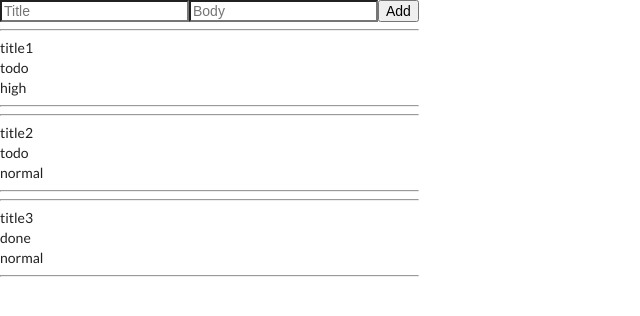
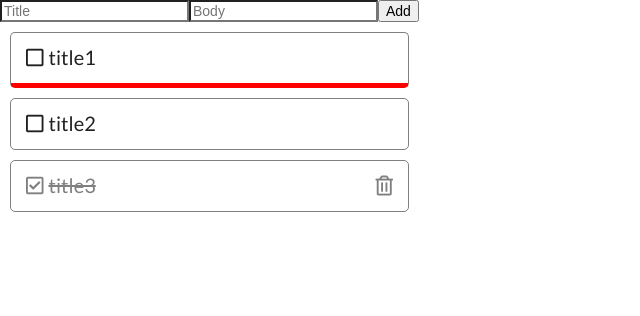
Before and after one commit to queuestack/react-todo, a React (Create React App) app: page / in a window 1280 px wide. Shown: the top 316 px of the page, without its empty margins (0-640 px from the left). Built offline with nearby package versions, Linux system fonts and the light colour scheme.

Commit message:
style: Add styled components to Task component

```diff
--- a/src/comoponents/Task.js
+++ b/src/comoponents/Task.js
@@ -1,26 +1,66 @@
 import React from 'react'
 import { connect } from 'react-redux'
+import styled, { css } from 'styled-components'
 
-import { clickTask } from '../store/actions'
-import { formatDate } from '../utils/helpers';
+import { clickTask, toggleTask, removeTask } from '../store/actions'
 
+const TaskContainer = styled.div`
+    border: 1px solid gray;
+    border-radius: 5px;
+    margin: 10px;
+
+    ${props => props.priority === 'high' && css`
+        border-bottom: 5px solid red
+    `}
+`
+const DoneTask = styled.div`
+    color: gray;
+    text-decoration: line-through;
+    padding: 10px;
+    font-size: 20px;
+`
+const TodoTask = styled.div`
+    padding: 10px;
+    font-size: 20px;
+`
 const Task = (props) => {
     const { dispatch, index, task } = props
-    const { title, body, dueDate, priority, done } = task
-    const { year, month, day, hour, minute, second } = formatDate(dueDate)
+    const { title, priority, done } = task
 
     return (
-        <div>
-            <hr/>
-            {
-                <div onClick={() => dispatch(clickTask(index))}>
-                    <div>{title}</div>
-                    <div>{done ? 'done' : 'todo'}</div>
-                    <div>{priority}</div>
-                </div>
-            }
-            <hr/>
-        </div>
+        <TaskContainer
+            priority={priority}
+            onClick={() => dispatch(clickTask(index))}
+        >
+            {done
+            ?
+            <DoneTask>
+                <i
+                    class="far fa-check-square"
+                    style={{margin: '5px'}}
+                    onClick={() => dispatch(toggleTask(index))}
+                />
+                <span>
+                    {title}
+                </span>
+                <i
+                    class="far fa-trash-alt"
+                    style={{margin: '5px', float: 'right'}}
+                    onClick={() => dispatch(removeTask(index))}
+                />
+            </DoneTask>
+            :
+            <TodoTask>
+                <i
+                    class="far fa-square"
+                    style={{margin: '5px'}}
+                    onClick={() => dispatch(toggleTask(index))}
+                />
+                <span>
+                    {title}
+                </span>
+            </TodoTask>}
+        </TaskContainer>
     )
 }
 
--- a/src/comoponents/TaskDetail.js
+++ b/src/comoponents/TaskDetail.js
@@ -2,7 +2,7 @@ import React, { Component } from 'react'
 import { connect } from 'react-redux'
 
 import { formatTask, formatDate, formatTime, validateDate, validateTime } from '../utils/helpers';
-import { toggleTask, removeTask, setTask, setTaskPriority, setTaskDueDate } from '../store/actions';
+import { setTask, setTaskPriority, setTaskDueDate } from '../store/actions';
 
 class TaskDetail extends Component {
     state = {
@@ -31,16 +31,6 @@ class TaskDetail extends Component {
         this.setState({
             time: event.target.value
         })
-    }
-    handleRemoveTask = () => {
-        const { index, dispatch } = this.props
-
-        dispatch(removeTask(index))
-    }
-    handleToggleTask = () => {
-        const { index, dispatch } = this.props
-
-        dispatch(toggleTask(index))
     }
     handleSetTask = (event) => {
         const { index, dispatch } = this.props
@@ -100,7 +90,6 @@ class TaskDetail extends Component {
         this.setStateFromProps(nextProps)
     }
     render() {
-        const { done } = this.props.task
         const { title, body, date, time } = this.state
 
         return (
@@ -135,16 +124,6 @@ class TaskDetail extends Component {
                 />
                 <input
                     type='button'
-                    onClick={this.handleToggleTask}
-                    value={ done ? 'done' : 'todo' }
-                />
-                <input
-                    type='button'
-                    onClick={this.handleRemoveTask}
-                    value='Remove'
-                />
-                <input
-                    type='button'
                     onClick={this.handleSetTask}
                     value='Save'
                 />
```
